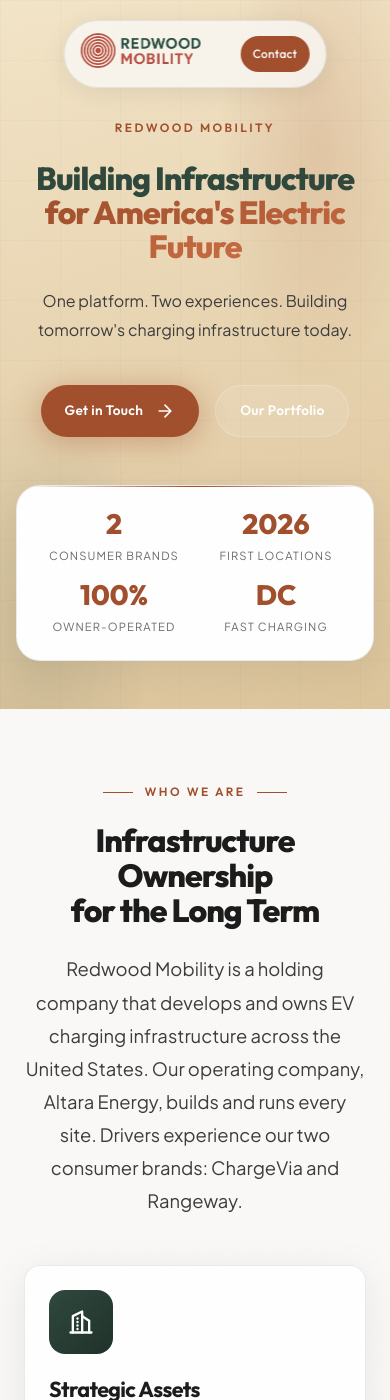
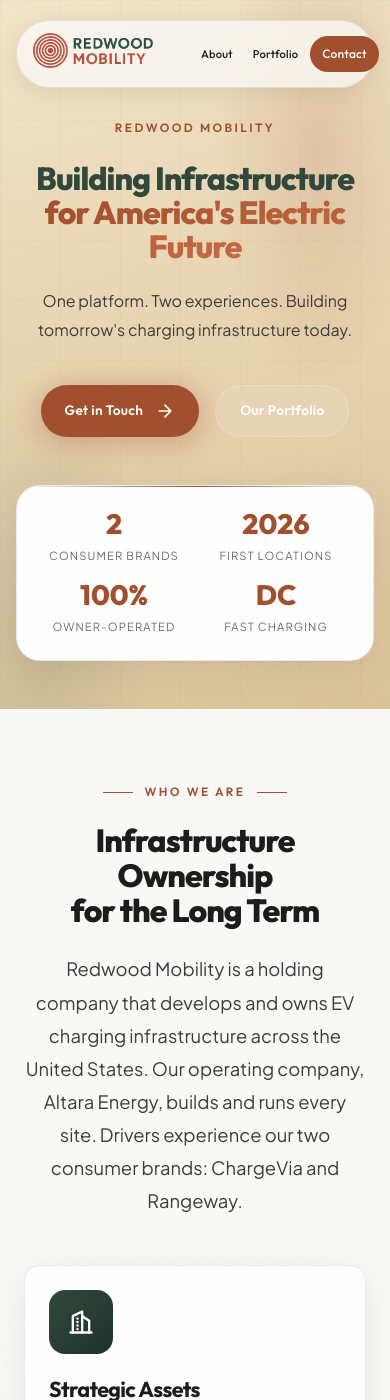
Before and after one commit to Redwood-Mobility/redwood-pages, a Jekyll site: the page built from index.html, in a window 390 px wide and 1400 px high. Built offline with Jekyll 4.4.1, drawn with Linux system fonts in a browser that asks for light colours.

Commit message:
Fix mobile nav to show About and Portfolio links
- Remove display:none rule that was hiding nav links on small screens
- Keep nav links visible with smaller font and padding on mobile

🤖 Generated with [Claude Code](https://claude.com/claude-code)

Co-Authored-By: Claude Opus 4.5 <noreply@anthropic.com>

```diff
--- a/assets/css/main.css
+++ b/assets/css/main.css
@@ -1332,7 +1332,8 @@ footer p {
     }
 
     .nav-links a:not(.nav-cta) {
-        display: none;
+        padding: 0.4rem 0.5rem;
+        font-size: 0.7rem;
     }
 
     .hero {
```
